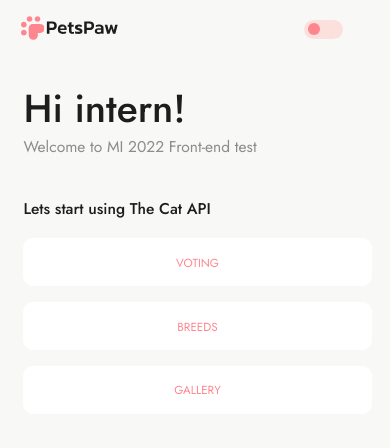
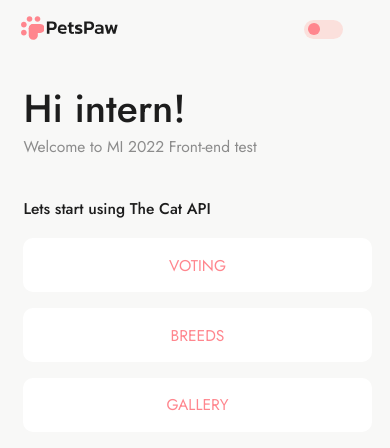
Before and after one commit to andrewsolonets/PetsPaw, a React (Create React App) app: page / in a window 390 px wide. Shown: the top 448 px of the page. Built offline with nearby package versions, Linux system fonts and the light colour scheme.

Commit message:
font size change

```diff
--- a/src/Components/UI/Button.module.css
+++ b/src/Components/UI/Button.module.css
@@ -11,7 +11,7 @@
   .regular {
     padding: 4vw;
     border-radius: 10px;
-    font-size: 3vw;
+    font-size: 4vw;
   }
 }
 
```
